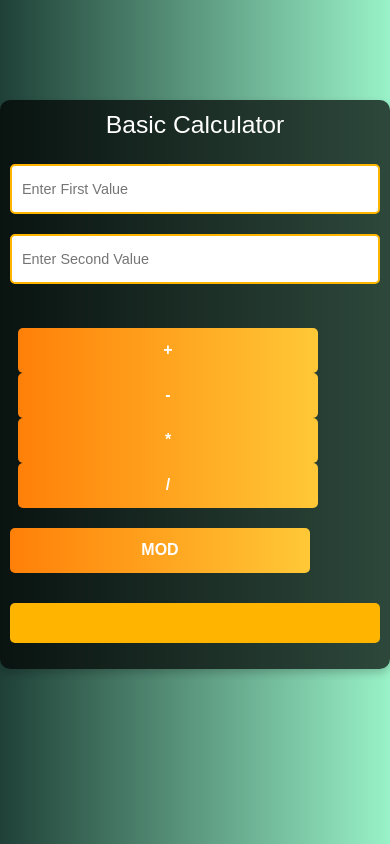
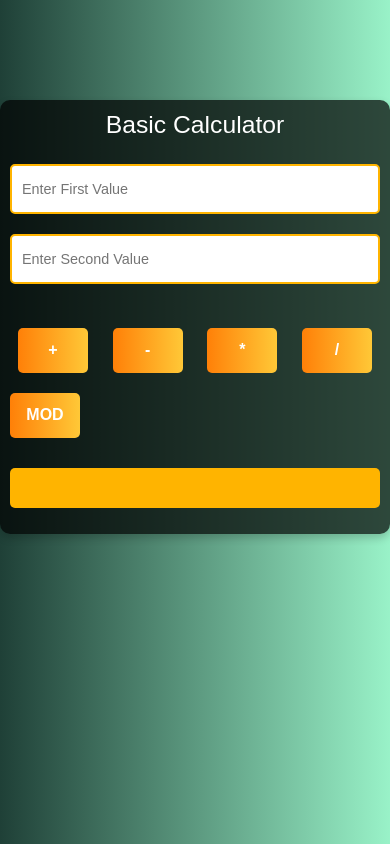
Before and after one commit to JthnVenugopal/BASIC-CALC, a plain HTML site: page index.html in a window 390 px wide. Drawn offline with nearby package versions, Linux system fonts and the light colour scheme.

Commit message:
Update index.html

```diff
--- a/index.html
+++ b/index.html
@@ -115,13 +115,18 @@
       }
 
       input[type="submit"], .mod-btn {
-        width: 300px;
+        width: 70px;
         height: 45px;
         font-size: 1rem;
       }
 
       #ans {
         font-size: 1.2rem;
+      }
+
+     .mod-btn{
+
+         max-width: 600px;
       }
     }
   </style>
```
